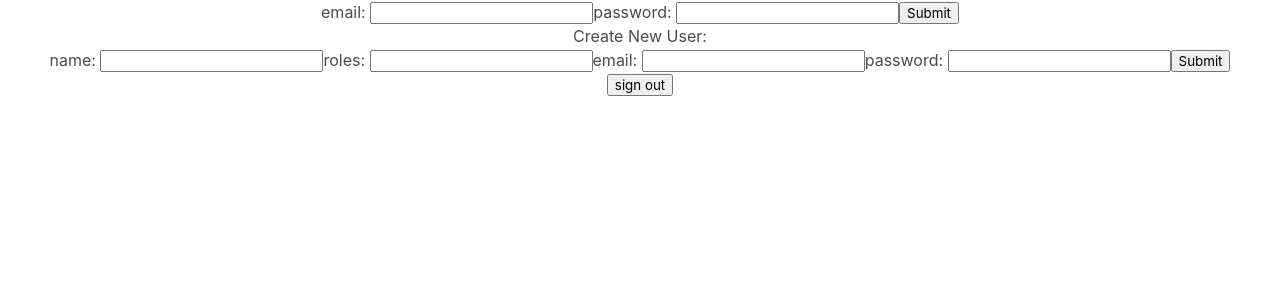
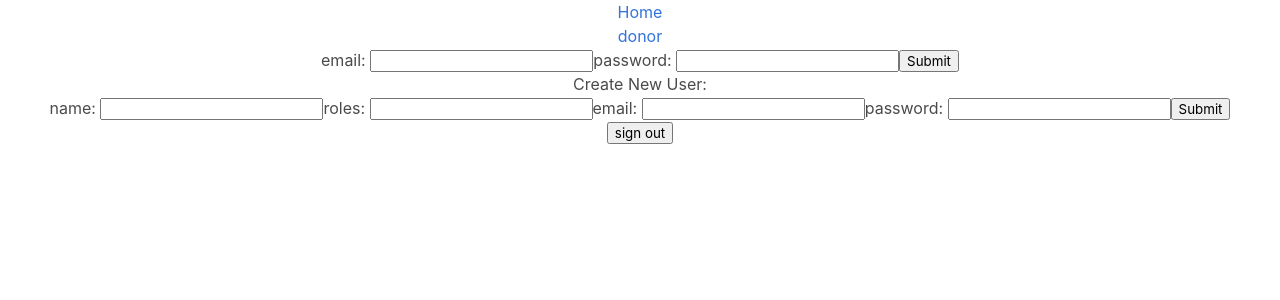
Before and after one commit to ShaneMoyo/mothers-milk, a React (Create React App) app: page / in a window 1280 px wide. Shown: the top 300 px of the page. Built offline with nearby package versions, Linux system fonts and the light colour scheme; no server answers.

Commit message:
private routes working

```diff
--- a/src/app/App.js
+++ b/src/app/App.js
@@ -21,15 +21,18 @@ class App extends Component {
   render() {
     const { user, checkedToken } = this.props;
     return (
+      <div>
       <Router>
           { checkedToken &&
             <div className="App">
+              <Nav/>
               <main>
                 <Routes/>
               </main>
             </div>
           }
       </Router>
+      </div>
     );
   }
 }
--- a/src/app/PrivateRoute.js
+++ b/src/app/PrivateRoute.js
@@ -9,10 +9,7 @@ const PrivateRoute = ({ component: Component, render, user, ...rest }) => (
     }
 
     return (
-      <Redirect to={{
-        pathname: '/auth/signin',
-        state: { from: props.location.pathname }
-      }}/>
+      <Redirect to="/"/>
     );
 
   }}/>
--- a/src/auth/Nav.js
+++ b/src/auth/Nav.js
@@ -12,7 +12,7 @@ function Nav({ user, signout }) {
         <li><NavLink to="/">Home</NavLink></li>
         <li><NavLink to="/home">donor</NavLink></li>
         <li>
-          {!user  && <NavLink to="/" onClick={signout}>Logout</NavLink>}
+          {user  && <NavLink to="/" onClick={signout}>Logout</NavLink>}
         </li>
       </ul>
     </nav>
```
